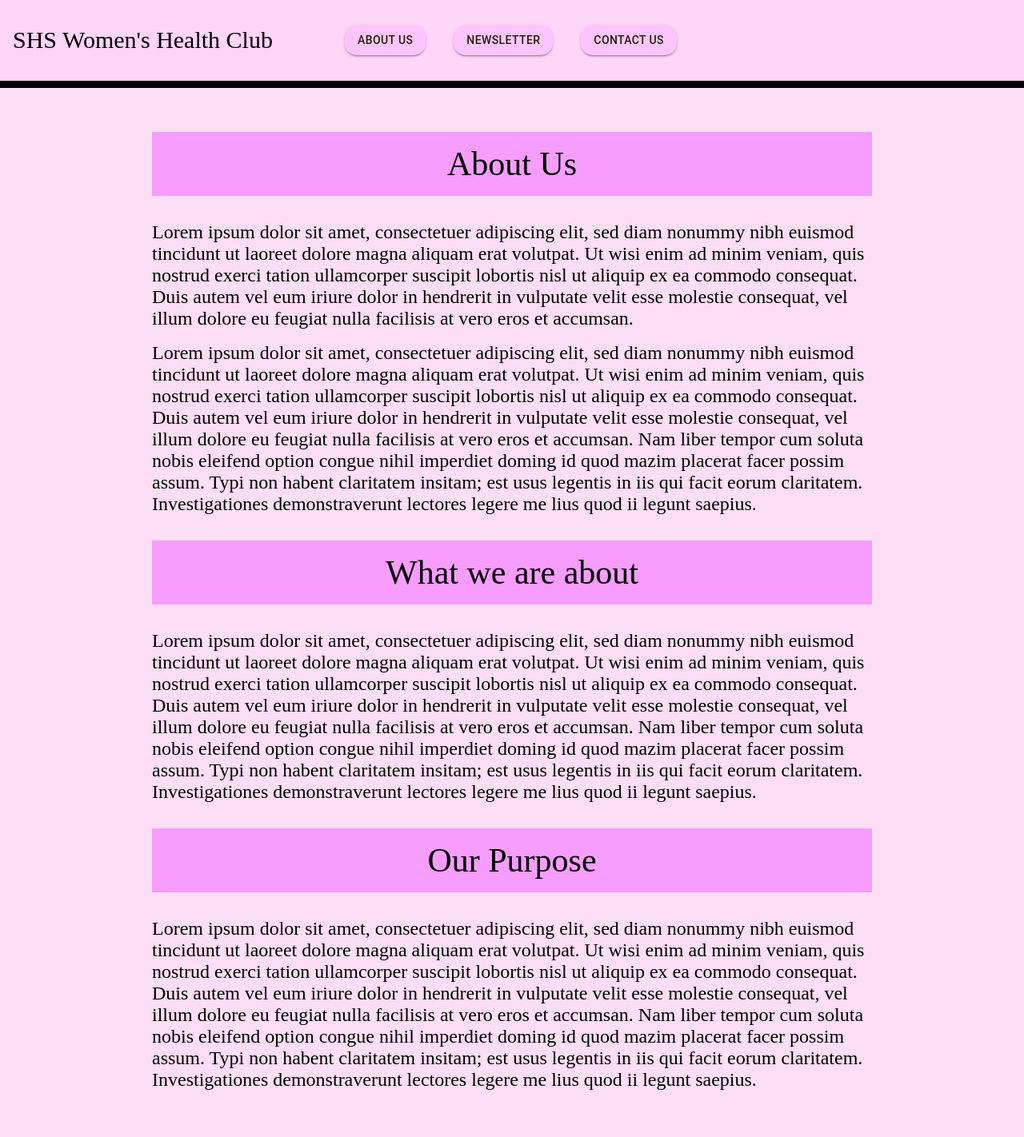
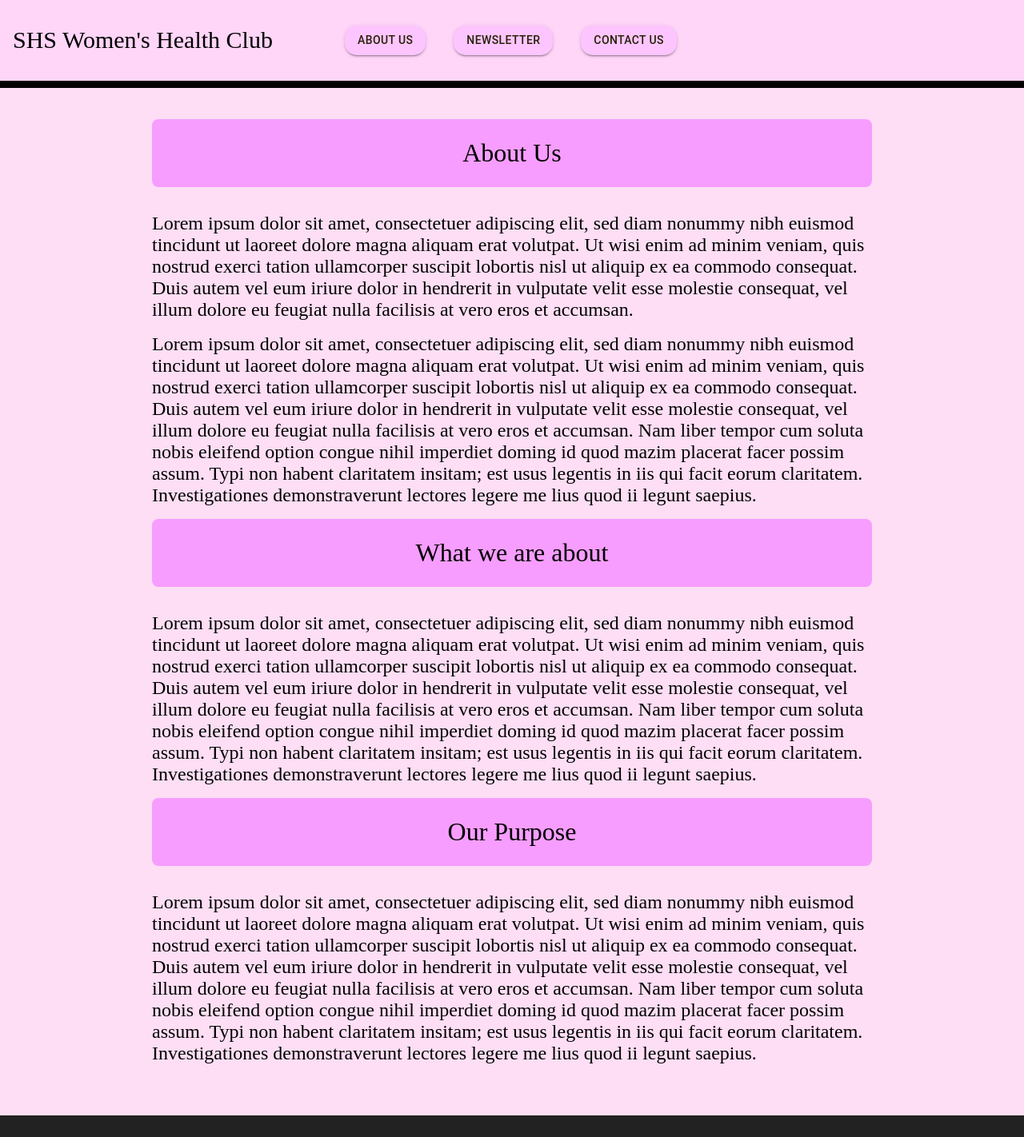
Before and after one commit to Itamar1567/SHSWomensWeb, a React (Vite) app in the folder frontend/: page / in a window 1280 px wide. Shown: the top 1422 px of the page at 80% size. Built offline with nearby package versions, Linux system fonts and the light colour scheme.

Commit message:
Add UI changes to main website

```diff
--- a/frontend/src/App.css
+++ b/frontend/src/App.css
@@ -1,9 +1,14 @@
-.section-title {
+.section-title-container{
+  width: 100%;
   background-color: rgb(247, 157, 255);
-  padding: 1rem;
-  width: 100%;
-  font-size: 42px;
+  border-radius: 0.5rem;
+  padding: 0.5rem;
   text-align: center;
+  margin-bottom: 1rem;
+}
+
+.section-title-text {
+  font-size: 32px;
 }
 
 .article-title {
--- a/frontend/src/components/about.tsx
+++ b/frontend/src/components/about.tsx
@@ -4,7 +4,9 @@ function About() {
   return (
     <div className="about-container container">
       <section className="about-section">
-        <p className="section-title">About Us</p>
+        <div className="section-title-container">
+          <p className="section-title-text">About Us</p>
+        </div>
         <div className="paragraph-container">
           <p>
             Lorem ipsum dolor sit amet, consectetuer adipiscing elit, sed diam
@@ -15,7 +17,8 @@ function About() {
             velit esse molestie consequat, vel illum dolore eu feugiat nulla
             facilisis at vero eros et accumsan.
           </p>
-          <p>Lorem ipsum dolor sit amet, consectetuer adipiscing elit, sed diam
+          <p>
+            Lorem ipsum dolor sit amet, consectetuer adipiscing elit, sed diam
             nonummy nibh euismod tincidunt ut laoreet dolore magna aliquam erat
             volutpat. Ut wisi enim ad minim veniam, quis nostrud exerci tation
             ullamcorper suscipit lobortis nisl ut aliquip ex ea commodo
@@ -25,12 +28,15 @@ function About() {
             nobis eleifend option congue nihil imperdiet doming id quod mazim
             placerat facer possim assum. Typi non habent claritatem insitam; est
             usus legentis in iis qui facit eorum claritatem. Investigationes
-            demonstraverunt lectores legere me lius quod ii legunt saepius.</p>
+            demonstraverunt lectores legere me lius quod ii legunt saepius.
+          </p>
         </div>
       </section>
 
       <section className="about-section">
-        <p className="section-title">What we are about</p>
+        <div className="section-title-container">
+          <p className="section-title-text">What we are about</p>
+        </div>
         <div className="paragraph-container">
           <p>
             Lorem ipsum dolor sit amet, consectetuer adipiscing elit, sed diam
@@ -49,7 +55,9 @@ function About() {
       </section>
 
       <section className="about-section">
-        <p className="section-title">Our Purpose</p>
+        <div className="section-title-container">
+          <p className="section-title-text">Our Purpose</p>
+        </div>
         <div className="paragraph-container">
           <p>
             Lorem ipsum dolor sit amet, consectetuer adipiscing elit, sed diam
--- a/frontend/src/components/contact.tsx
+++ b/frontend/src/components/contact.tsx
@@ -6,7 +6,9 @@ import { Button } from "@mui/material";
 function Contact() {
   return (
     <div className="contact-container container">
-      <p className="section-title">Contact Us</p>
+      <div className="section-title-container">
+        <p className="section-title-text">Contact Us</p>
+      </div>{" "}
       <section className="contact-section">
         <div className="contact-form-container">
           <h1>Send Us a Message</h1>
--- a/frontend/src/components/newsletters.tsx
+++ b/frontend/src/components/newsletters.tsx
@@ -7,7 +7,9 @@ function Newsletter() {
   const [loading, setLoading] = useState(true);
 
   const [newsletters, setNewsletters] = useState<GetNewsletterDTO[]>([]);
-  const [filteredNewsletters, setFilteredNewsletters] = useState<GetNewsletterDTO[]>([]);
+  const [filteredNewsletters, setFilteredNewsletters] = useState<
+    GetNewsletterDTO[]
+  >([]);
   const [searchItem, setSearchItem] = useState("");
 
   useEffect(() => {
@@ -18,7 +20,6 @@ function Newsletter() {
         console.log("Fetched newsletters:", data.newsletters);
         setNewsletters(data.newsletters);
         setFilteredNewsletters(data.newsletters);
-
       } catch (error) {
         console.log("Failed to fetch newsletters:", error);
         setNewsletters([]);
@@ -28,8 +29,6 @@ function Newsletter() {
     };
     GetNewsletters();
   }, []);
-
-
 
   function filterNewsletters(e: React.ChangeEvent<HTMLInputElement>) {
     let searchTerm: string = e.currentTarget.value;
@@ -51,7 +50,9 @@ function Newsletter() {
   return (
     <div className="newsletter-container container">
       <section className="newsletter-section">
-        <p className="section-title">Newsletter</p>
+        <div className="section-title-container">
+          <p className="section-title-text">Newsletters</p>
+        </div>
         <div className="search-container">
           <p>Search:</p>
           <input
@@ -67,7 +68,6 @@ function Newsletter() {
         ) : filteredNewsletters.length > 0 ? (
           filteredNewsletters.map((b) => (
             <NewsletterSummary key={b.id} newsletterSummary={b} />
-
           ))
         ) : (
           <p>No newsletters found</p>
```
